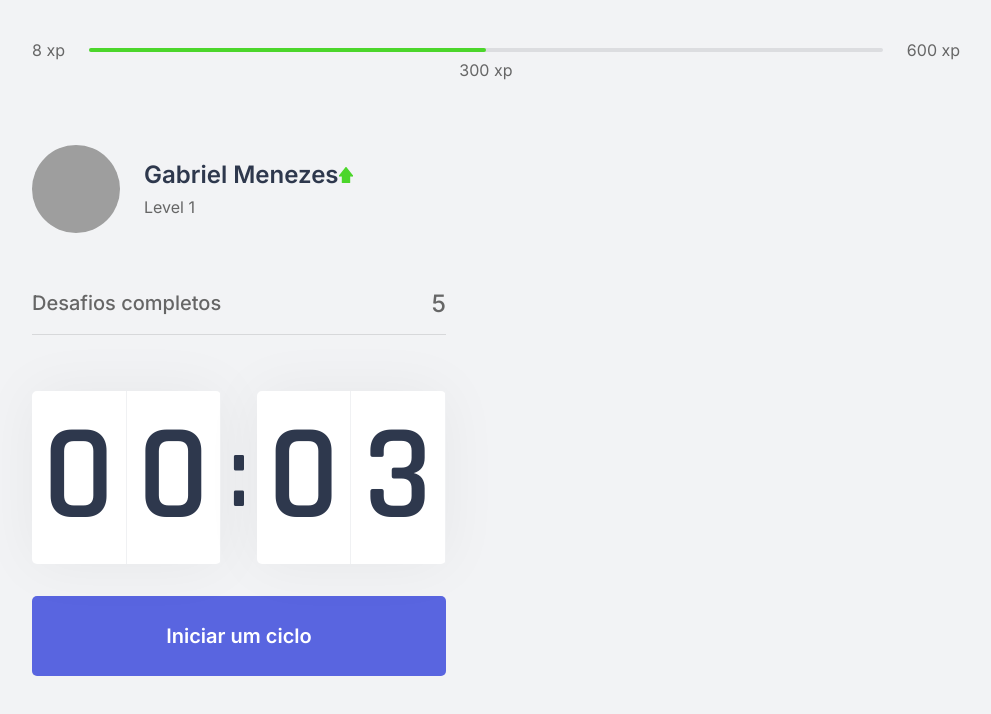
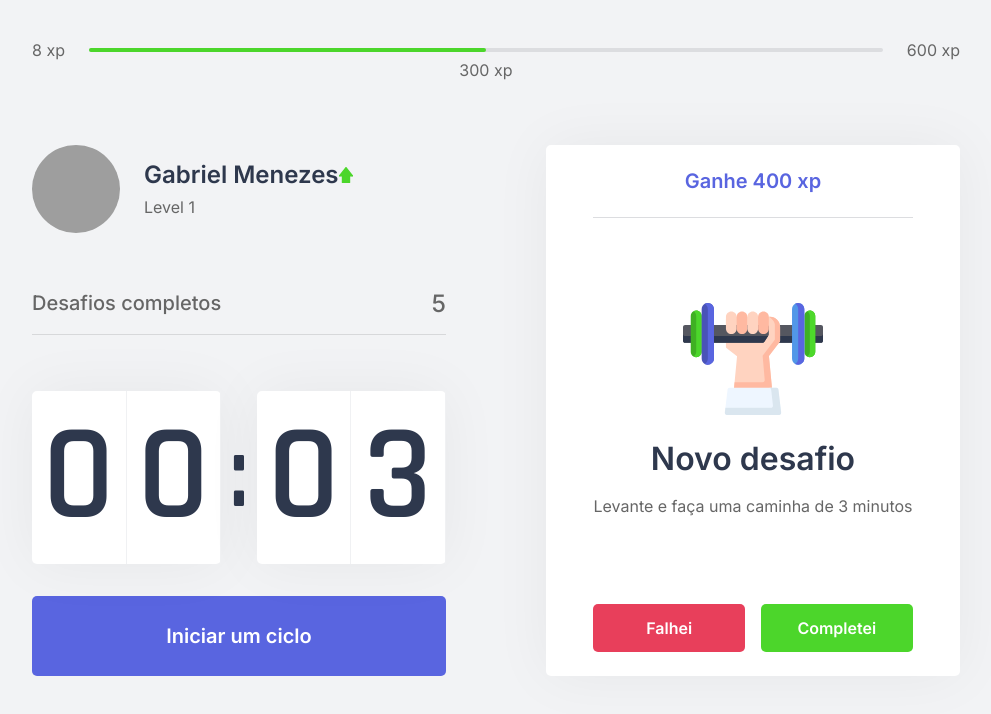
Before and after one commit to gabrielsideprojects/moveit, a Next.js app: page / in a window 1280 px wide. Shown: the top 714 px of the page, without its empty margins (144-1135 px from the left). Built offline with nearby package versions, Linux system fonts and the light colour scheme; grey boxes are pictures that could not be loaded.

Commit message:
Criado o componente de ChallengeBox, que serve para mostrar o desafio a cada vez que o timer é finalizado

```diff
--- a/src/components/ChallengeBox.tsx
+++ b/src/components/ChallengeBox.tsx
@@ -1,3 +1,36 @@
+import styles from '../styles/components/ChallengeBox.module.css'
+
+
 export function ChallengeBox() {
-    return ()
+    const hasActiveChallenge = true;
+
+    return (
+        <div className={styles.challengeBoxContainer}>
+            {
+                hasActiveChallenge ? (
+                    <div className={styles.challengeActive}>
+                        <header>Ganhe 400 xp</header>
+                        <main>
+                            <img src="icons/body.svg"/>
+                            <strong>Novo desafio</strong>
+                            <p>Levante e faça uma caminha de 3 minutos</p>
+                        </main>
+                        <footer>
+                            <button type="button" className={styles.challengeFailedButton}>Falhei</button>
+                            <button type="button" className={styles.challengeSucceededButton}>Completei</button>
+                        </footer>
+                    </div>
+                ) : (
+                    <div className={styles.challengeNotActive}>
+                        <strong>Finalize um ciclo para receber um desafio</strong>
+                        <p>
+                            <img src="icons/level-up.svg" alt="Level Up"/>
+                            Avance de level completando desafios.
+                        </p>
+                    </div>
+                )
+            }
+
+        </div>
+    )
 }
--- a/src/pages/index.tsx
+++ b/src/pages/index.tsx
@@ -1,4 +1,5 @@
 import Head from 'next/head'
+import { ChallengeBox } from '../components/ChallengeBox';
 import { CompletedChallenges } from '../components/CompletedChallenges';
 import { Countdown } from '../components/Countdown';
 import { ExperienceBar } from "../components/ExperienceBar";
@@ -20,7 +21,7 @@
           <Countdown/>
         </div>
         <div>
-
+          <ChallengeBox/>
         </div>
       </section>
     </div>
--- a/src/styles/components/ChallengeBox.module.css
+++ b/src/styles/components/ChallengeBox.module.css
@@ -0,0 +1,95 @@
+.challengeBoxContainer {
+  height: 100%;
+  background: var(--white);
+  border-radius: 5px;
+  box-shadow: 0 0 60px rgba(0, 0, 0, 0.05);
+  padding: 1.5rem 2rem;
+
+  display: flex;
+  flex-direction: column;
+  align-items: center;
+  justify-content: center;
+  text-align: center;
+}
+
+.challengeNotActive {
+  display: flex;
+  flex-direction: column;
+  align-items: center;
+}
+
+.challengeNotActive strong {
+  font-size: 1.5rem;
+  font-weight: 500;
+  line-height: 1.4;
+}
+
+.challengeNotActive p {
+  display: flex;
+  flex-direction: column;
+  align-items: center;
+  line-height: 1.4;
+  max-width: 70%;
+  margin-top: 3rem;
+}
+.challengeNotActive p img {
+  margin-bottom: 1rem;
+}
+
+.challengeActive {
+  height: 100%;
+  display: flex;
+  flex-direction: column;
+}
+.challengeActive header {
+  color: var(--blue);
+  font-weight: 600;
+  font-size: 1.25rem;
+  padding: 0 0.2rem 1.5rem;
+  border-bottom: 1px solid var(--gray-line);
+}
+
+.challengeActive main {
+  flex: 1;
+  display: flex;
+  flex-direction: column;
+  align-items: center;
+  justify-content: center;
+}
+
+.challengeActive strong {
+  font-weight: 600;
+  font-size: 2rem;
+  color: var(--title);
+  margin: 1.5rem 0 1rem;
+}
+.challengeActive p {
+  line-height: 1.5;
+}
+.challengeActive footer {
+  display: grid;
+  grid-template-columns: 1fr 1fr;
+  gap: 1rem;
+}
+.challengeActive footer button {
+  height: 3rem;
+  display: flex;
+  align-items: center;
+  justify-content: center;
+  border: 0;
+  border-radius: 5px;
+  color: var(--white);
+  font-size: 1rem;
+  font-weight: 600;
+  transition: filter 0.2s;
+}
+
+.challengeActive footer button.challengeFailedButton {
+  background: var(--red);
+}
+.challengeActive footer button.challengeSucceededButton {
+  background: var(--green);
+}
+.challengeActive footer button:hover {
+  filter: brightness(0.9);
+}
```
